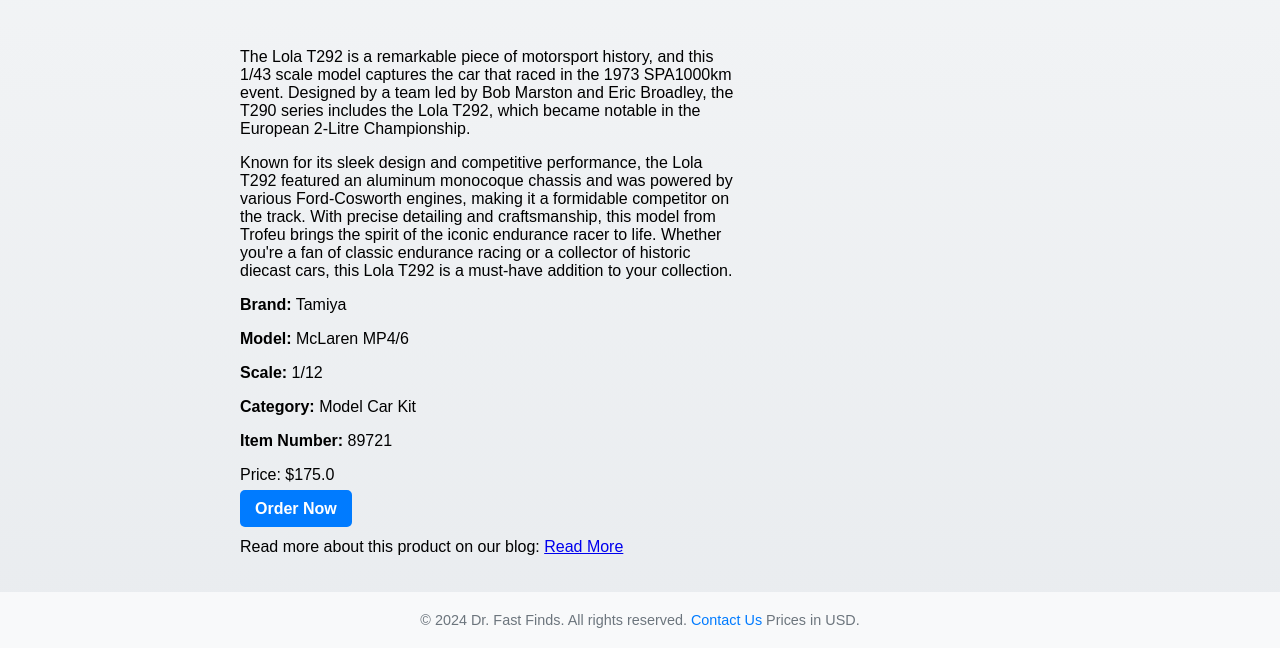
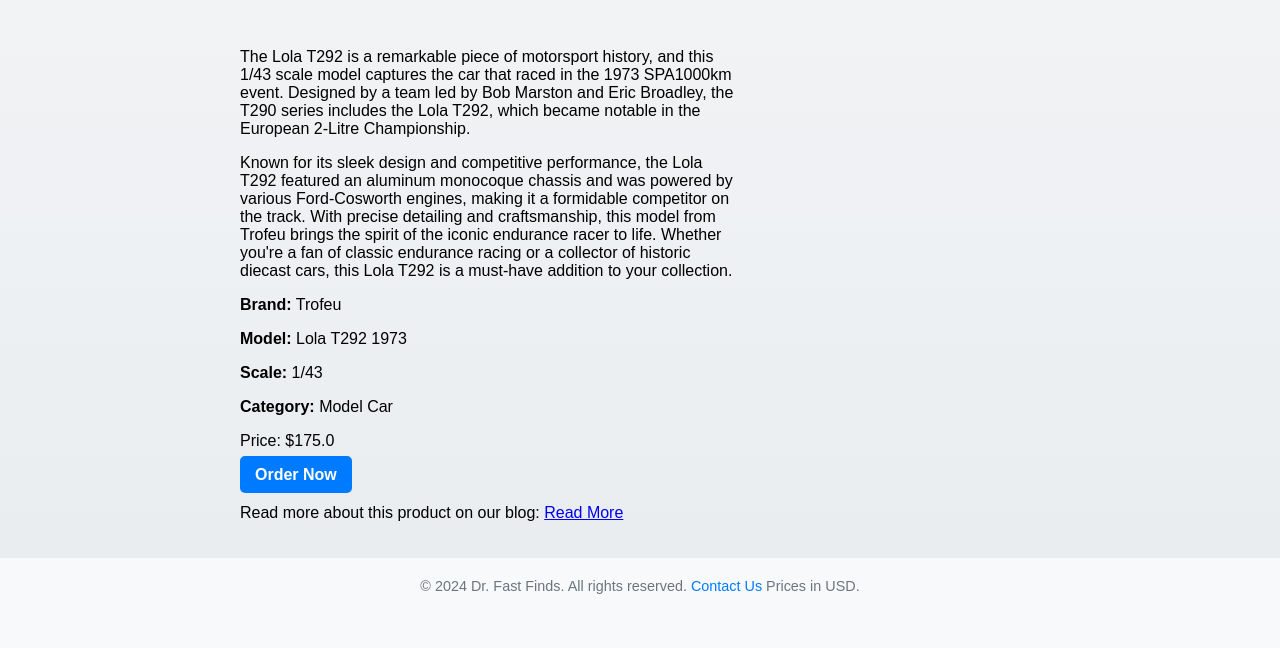
Before and after one commit to drfastfinds/drfastfinds-site, a Jekyll site: the page built from _products/lola-t292-1973.md, in a window 1280 px wide and 1173 px high, cut to the strip 525-1173 px from the top of the window. Built offline with Jekyll 4.4.1, drawn with Linux system fonts in a browser that asks for light colours.

Commit message:
Update lola-t292-1973.md

```diff
--- a/_products/lola-t292-1973.md
+++ b/_products/lola-t292-1973.md
@@ -10,11 +10,10 @@
 
   <p>Known for its sleek design and competitive performance, the Lola T292 featured an aluminum monocoque chassis and was powered by various Ford-Cosworth engines, making it a formidable competitor on the track. With precise detailing and craftsmanship, this model from Trofeu brings the spirit of the iconic endurance racer to life. Whether you're a fan of classic endurance racing or a collector of historic diecast cars, this Lola T292 is a must-have addition to your collection.</p>
 
-  <p><strong>Brand:</strong> Tamiya</p>
-  <p><strong>Model:</strong> McLaren MP4/6</p>
-  <p><strong>Scale:</strong> 1/12</p>
-  <p><strong>Category:</strong> Model Car Kit</p>
-  <p><strong>Item Number:</strong> 89721</p>
+  <p><strong>Brand:</strong> Trofeu</p>
+  <p><strong>Model:</strong> Lola T292 1973</p>
+  <p><strong>Scale:</strong> 1/43</p>
+  <p><strong>Category:</strong> Model Car</p>
 
 image: "https://drfastfinds.github.io/drfastfinds-site/assets/images/lola.jpg"
 thumbnails: []
```
